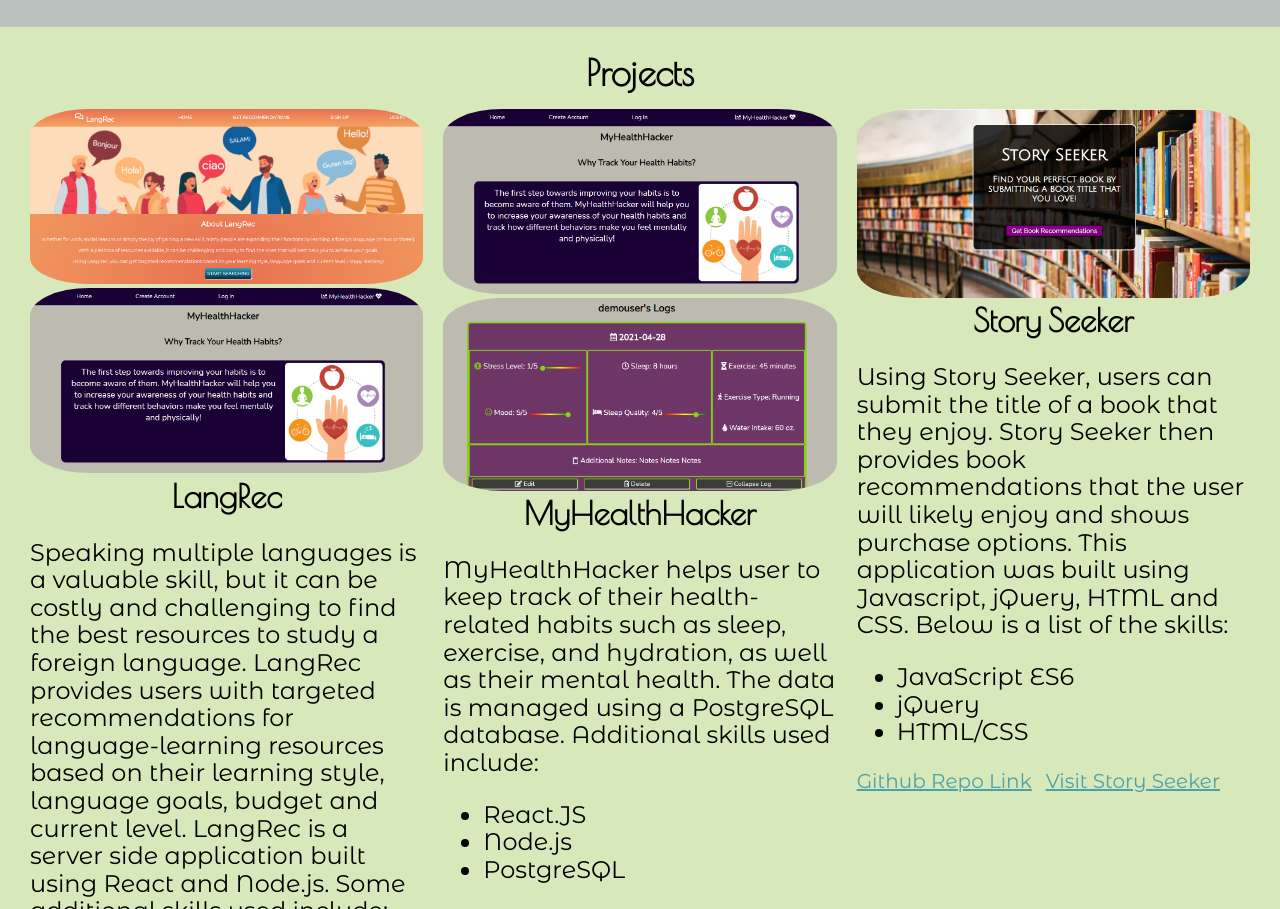
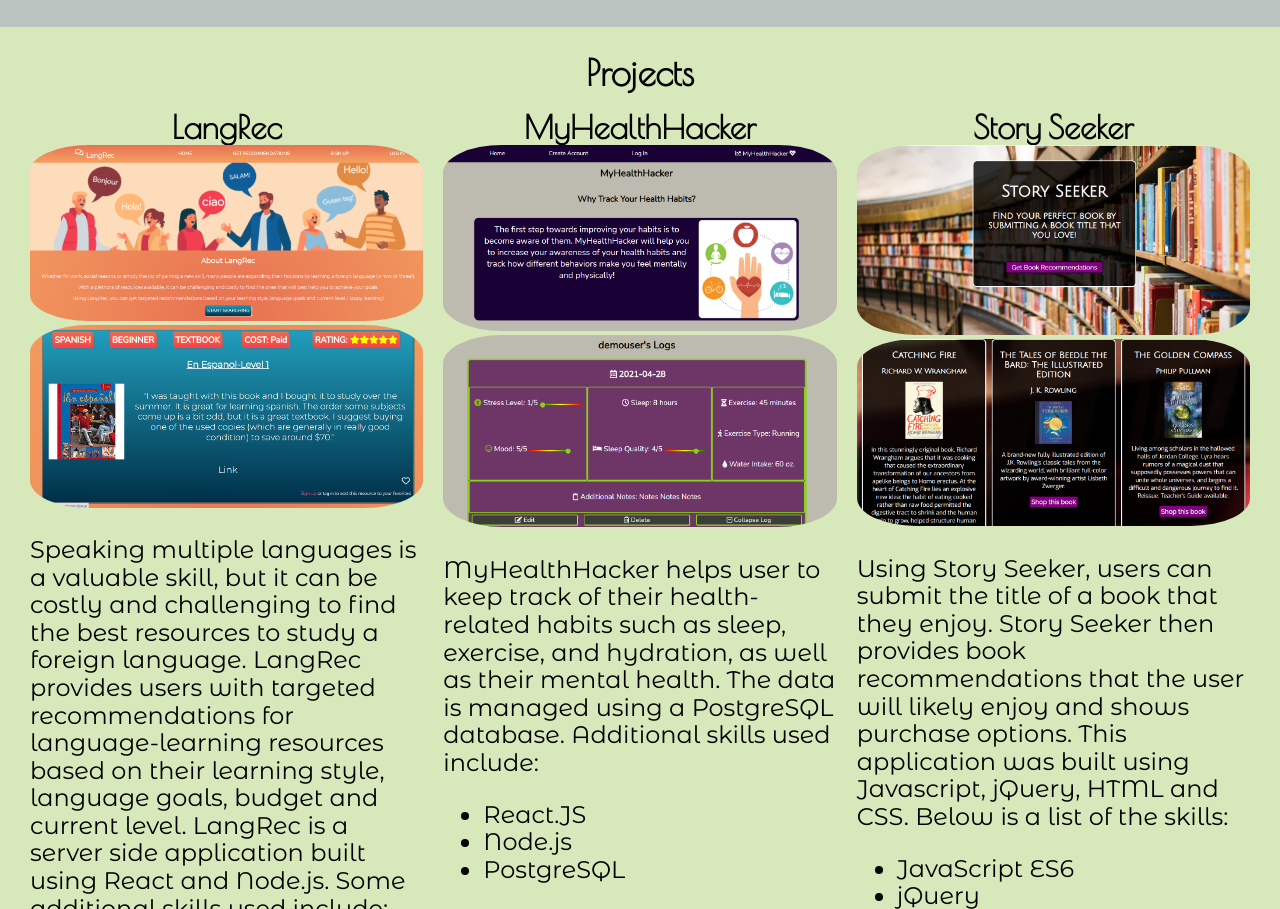
Before and after one commit to julialj95/Responsive-Portfolio, a plain HTML site: page index.html in a window 1280 px wide. Shown: the part 1108-2017 px from the top of the page. Drawn offline with nearby package versions, Linux system fonts and the light colour scheme.

Commit message:
added secondary images to projects

```diff
--- a/index.html
+++ b/index.html
@@ -73,11 +73,11 @@
     <h2 class="center lg-text">Projects</h2>
   <div class="group">
     <div class="item">
+      <h3 class="center">LangRec</h3>
       <img src="images/homepage.png" alt="LangRec Home Page">
-	    <img src="images/healthHome.png" alt="My Health Hacker Home Page">
-      <h3 class="center">LangRec</h3>
+      <img src="images/resultitem.png" alt="Langrec Result Page">
       <p>Speaking multiple languages is a valuable skill, but it can be costly and challenging to find the best resources to study a foreign language. LangRec provides users with targeted recommendations for language-learning resources based on their learning style, language goals, budget and current level. LangRec is a server side application built using React and Node.js. Some additional skills used include:
- </p>
+      </p>
       <ul>
         <li>React's Context API</li>
         <li>Express</li>
@@ -88,9 +88,9 @@
       <a href="https://langrec-app.vercel.app/" target="_blank">Visit LangRec</a>
     </div>
     <div class="item">
+      <h3 class="center">MyHealthHacker</h3>
       <img src="images/healthHome.png" alt="My Health Hacker Home Page">
       <img src="images/healthLog.png" alt="My Health Hacker Log Page">
-      <h3 class="center">MyHealthHacker</h3>
       <p>MyHealthHacker helps user to keep track of their health-related habits such as sleep, exercise, and hydration, as well as their mental health. The data is managed using a PostgreSQL database. Additional skills used include: </p>
       <ul>
         <li>React.JS</li>
@@ -102,8 +102,9 @@
       <a href="https://myhealthhacker.vercel.app" target="_blank">Visit MyHealthHacker</a>
     </div>
     <div class="item">
+      <h3 class="center">Story Seeker</h3>
       <img src="images/start-page.png" alt="Story Seeker home page">
-      <h3 class="center">Story Seeker</h3>
+      <img src="images/example-results.png" alt="Story Seeker home page">
       <p>Using Story Seeker, users can submit the title of a book that they enjoy. Story Seeker then provides book recommendations that the user will likely enjoy and shows purchase options. This application was built using Javascript, jQuery, HTML and CSS. Below is a list of the skills: </p>
       <ul>
         <li>JavaScript ES6</li>
```
